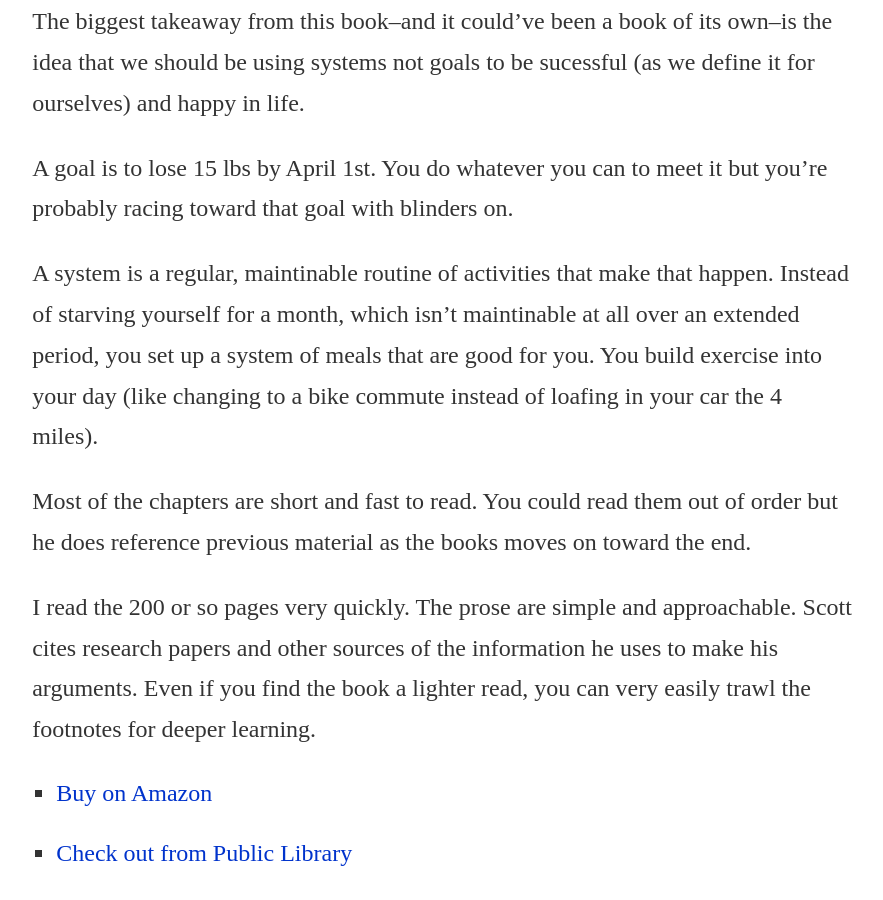
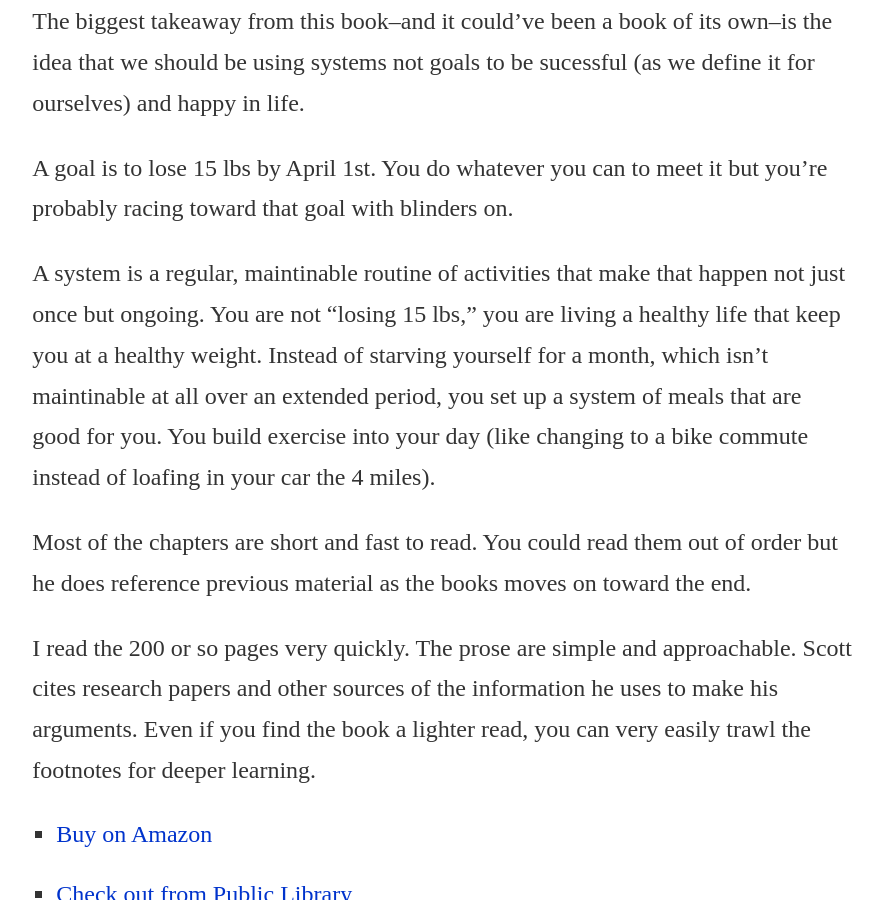
Before and after one commit to ryanirelan/ryanirelan.github.io, a Jekyll site: the page built from _posts/2016-02-28-how-to-fail-at-almost-everything-and-still-win-big.markdown, in a window 1280 px wide and 900 px high, scrolled down 2586 px. Shown: the whole window, without its empty margins (197-1080 px from the left). Built offline with Jekyll 4.4.1, drawn with Linux system fonts in a browser that asks for light colours; nearby versions of some CDN libraries; some web fonts are replaced.

Commit message:
updated post

```diff
--- a/_posts/2016-02-28-how-to-fail-at-almost-everything-and-still-win-big.markdown
+++ b/_posts/2016-02-28-how-to-fail-at-almost-everything-and-still-win-big.markdown
@@ -33,7 +33,7 @@ The biggest takeaway from this book--and it could've been a book of its own--is
 
 A goal is to lose 15 lbs by April 1st. You do whatever you can to meet it but you're probably racing toward that goal with blinders on.
 
-A system is a regular, maintinable routine of activities that make that happen. Instead of starving yourself for a month, which isn't maintinable at all over an extended period, you set up a system of meals that are good for you. You build exercise into your day (like changing to a bike commute instead of loafing in your car the 4 miles).
+A system is a regular, maintinable routine of activities that make that happen not just once but ongoing. You are not "losing 15 lbs," you are living a healthy life that keep you at a healthy weight. Instead of starving yourself for a month, which isn't maintinable at all over an extended period, you set up a system of meals that are good for you. You build exercise into your day (like changing to a bike commute instead of loafing in your car the 4 miles).
 
 Most of the chapters are short and fast to read. You could read them out of order but he does reference previous material as the books moves on toward the end.
 
```
